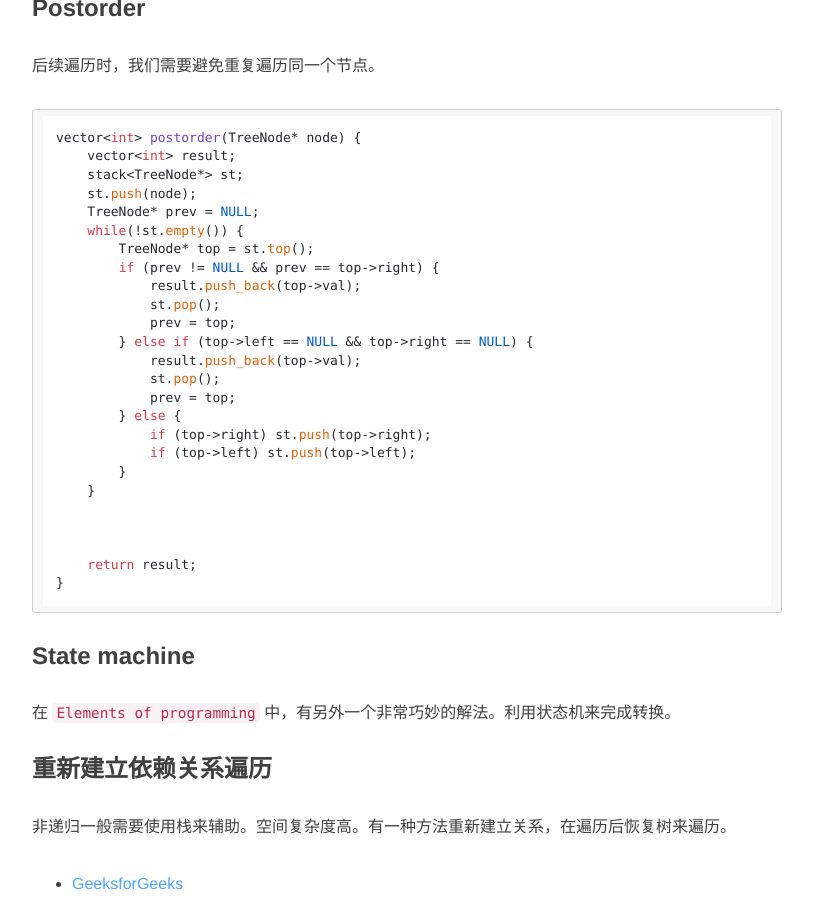
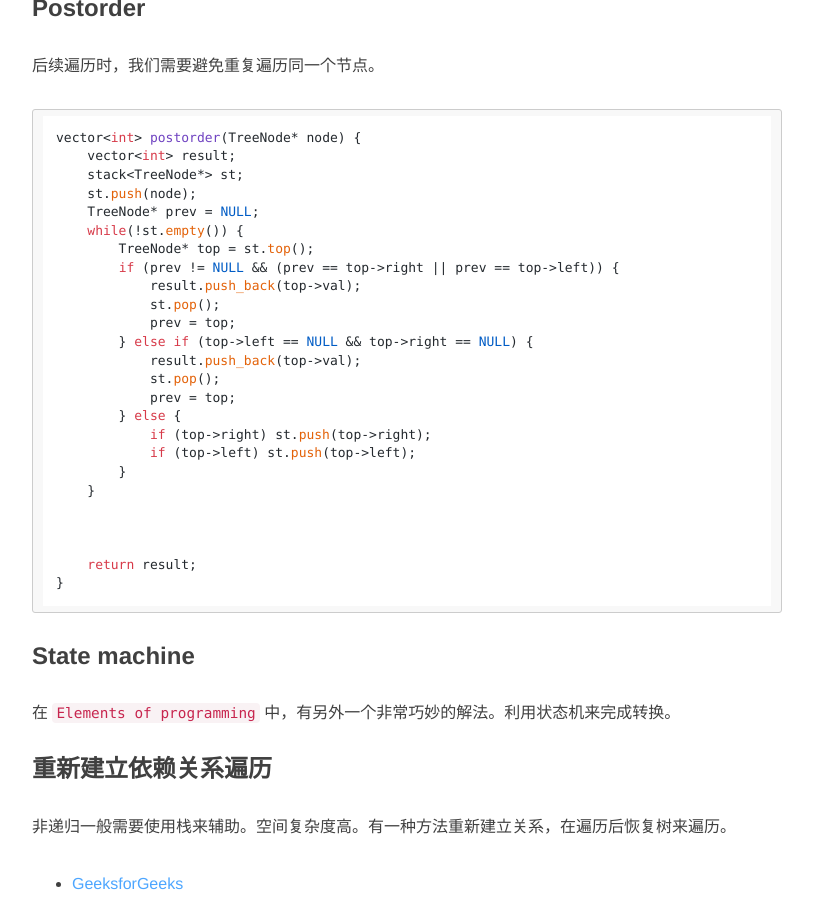
Before and after one commit to chunyang-wen/chunyang-wen.github.io, a Jekyll site: the page built from _posts/2019-04-19-binary-tree-traversal.md, in a window 1280 px wide and 900 px high, scrolled down 3753 px. Shown: the whole window, without its empty margins (233-1046 px from the left). Built offline with Jekyll 4.4.1, drawn with Linux system fonts in a browser that asks for light colours; nearby versions of some CDN libraries; comment, search, counter and statistics services are not loaded.

Commit message:
Bugfix: postorder bug

```diff
--- a/_posts/2019-04-19-binary-tree-traversal.md
+++ b/_posts/2019-04-19-binary-tree-traversal.md
@@ -201,7 +201,7 @@ vector<int> postorder(TreeNode* node) {
     TreeNode* prev = NULL;
     while(!st.empty()) {
         TreeNode* top = st.top();
-        if (prev != NULL && prev == top->right) {
+        if (prev != NULL && (prev == top->right || prev == top->left)) {
             result.push_back(top->val);
             st.pop();
             prev = top;
```
